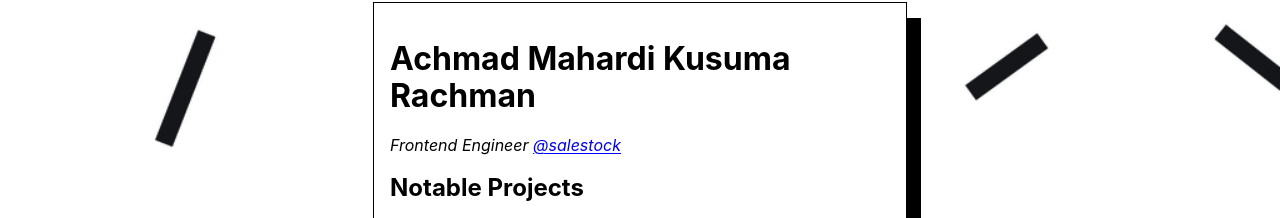
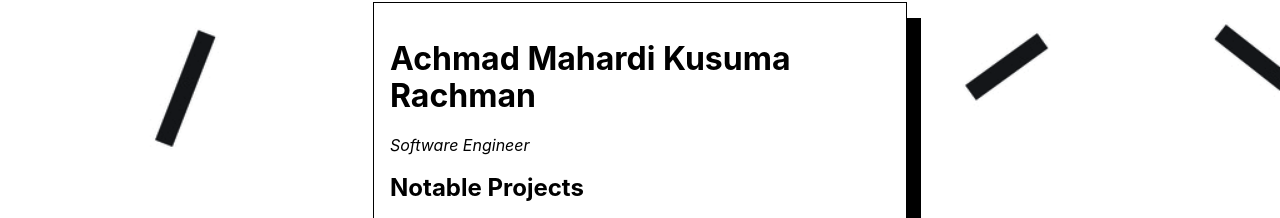
Before and after one commit to maman/maman.github.io, a plain HTML site: page index.html in a window 1280 px wide. Shown: the part 192-410 px from the top of the page. Drawn offline with nearby package versions, Linux system fonts and the light colour scheme; no server answers.

Commit message:
Change job title from Frontend Engineer to Software Engineer

```diff
--- a/index.html
+++ b/index.html
@@ -19,7 +19,7 @@
 <body>
     <header>
         <h1 id="fancyheader">Achmad Mahardi Kusuma Rachman<span id="hidden">a.k.a maman</span></h1>
-        <aside><i>Frontend Engineer <a href="https://www.salestockindonesia.com" target="_blank">@salestock</a></i></aside>
+        <aside><i>Software Engineer</i></aside>
     </header>
     <h2>Notable Projects</h2>
     <ul id="projects">
```
